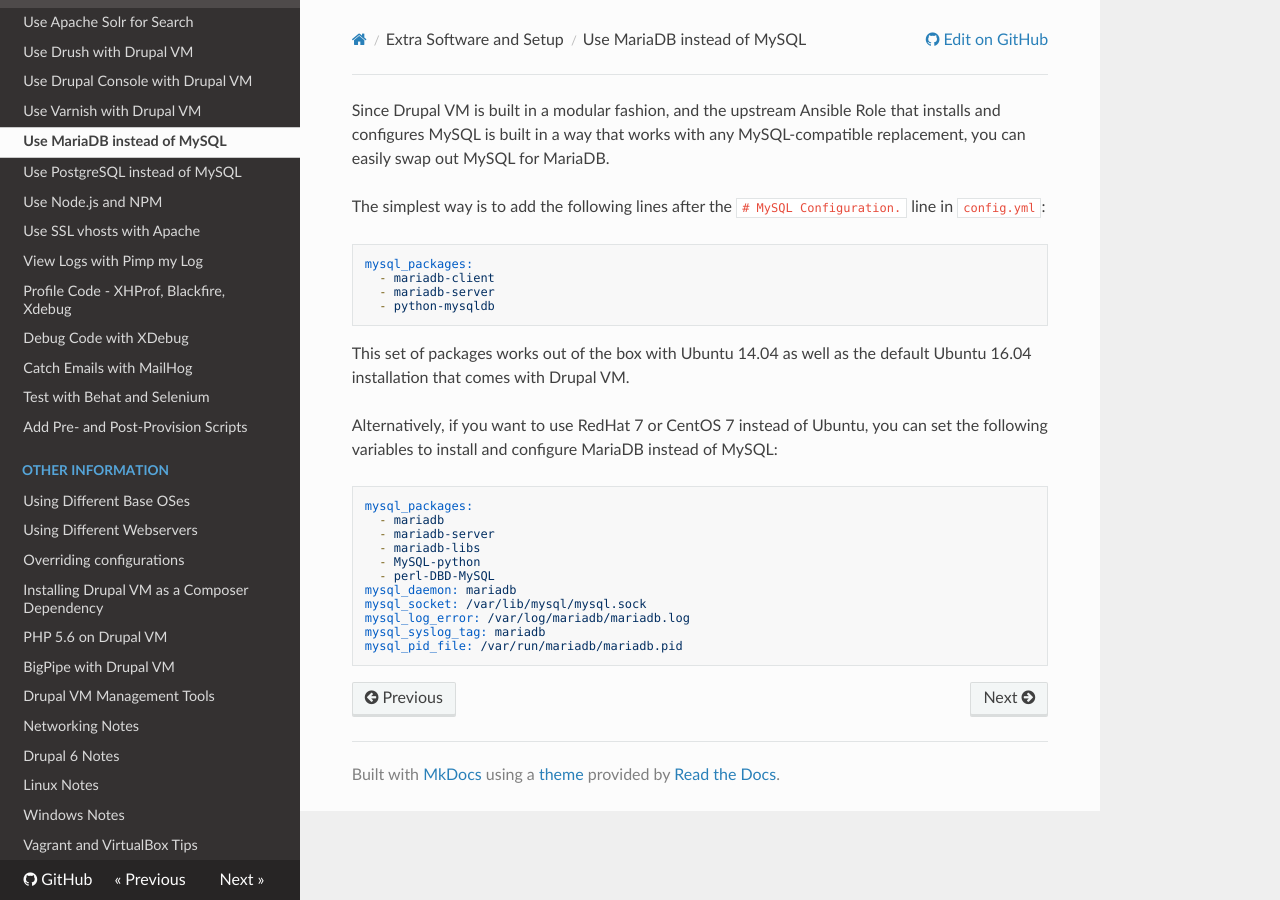
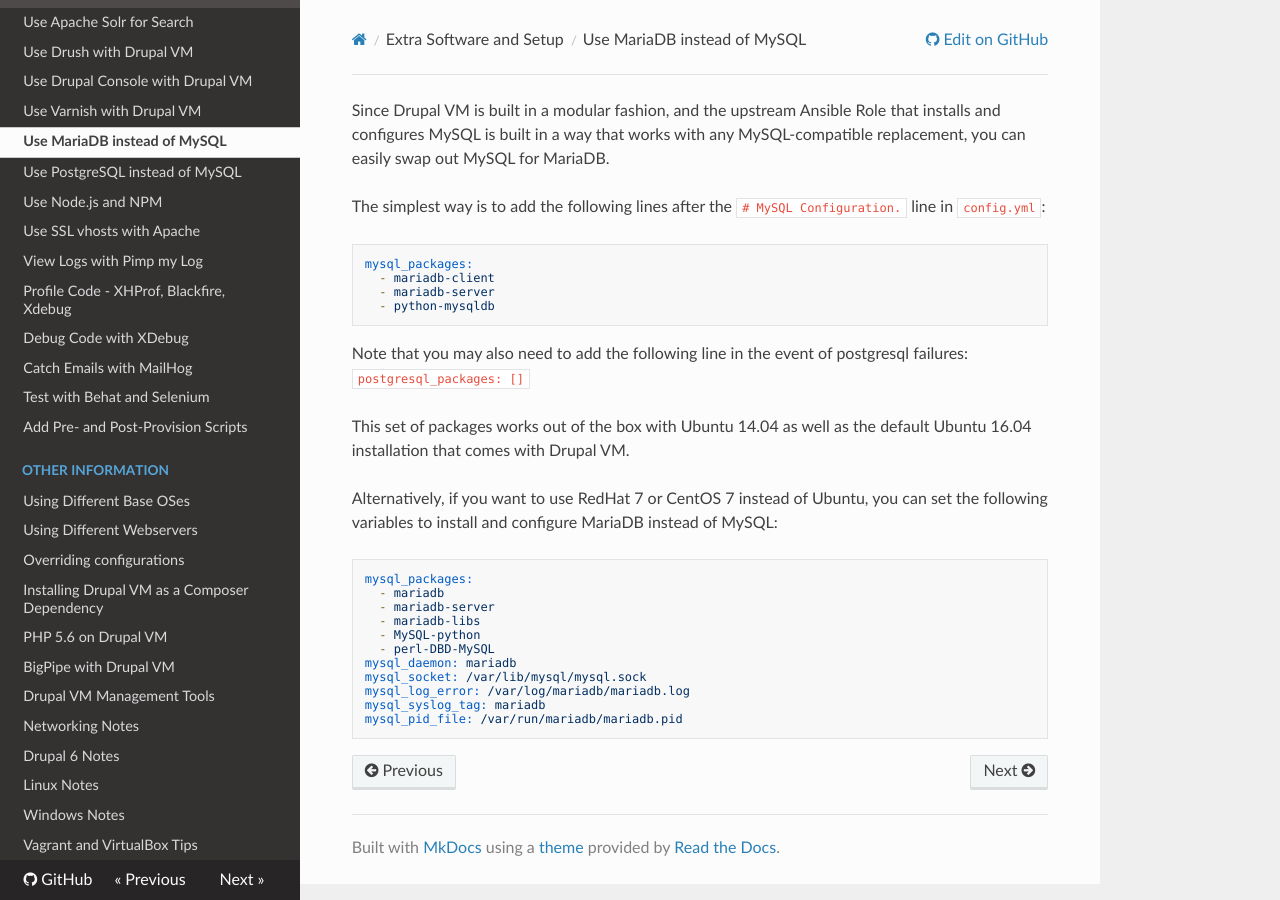
Before and after one commit to geerlingguy/drupal-vm, an MkDocs documentation site: the page built from docs/extras/mariadb.md, in a window 1280 px wide. Built offline with MkDocs 1.6.1, drawn with Linux system fonts in a browser that asks for light colours; nearby versions of some CDN libraries; old or Windows-style settings are respelled for this version of MkDocs.

Commit message:
Update mariadb.md
Adding postgresql failure workaround

````diff
--- a/docs/extras/mariadb.md
+++ b/docs/extras/mariadb.md
@@ -8,6 +8,8 @@ mysql_packages:
   - mariadb-server
   - python-mysqldb
 ```
+Note that you may also need to add the following line in the event of postgresql failures:
+`postgresql_packages: []`
 
 This set of packages works out of the box with Ubuntu 14.04 as well as the default Ubuntu 16.04 installation that comes with Drupal VM.
 
````
